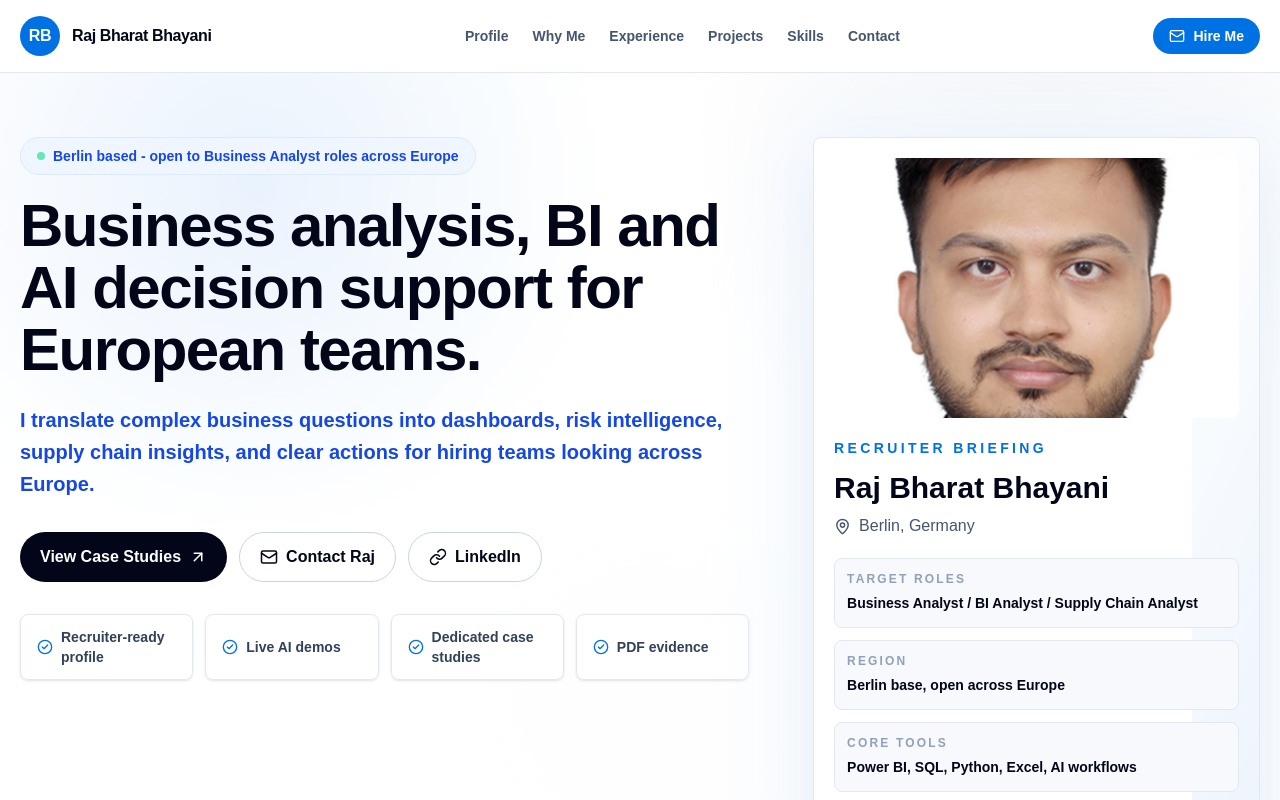
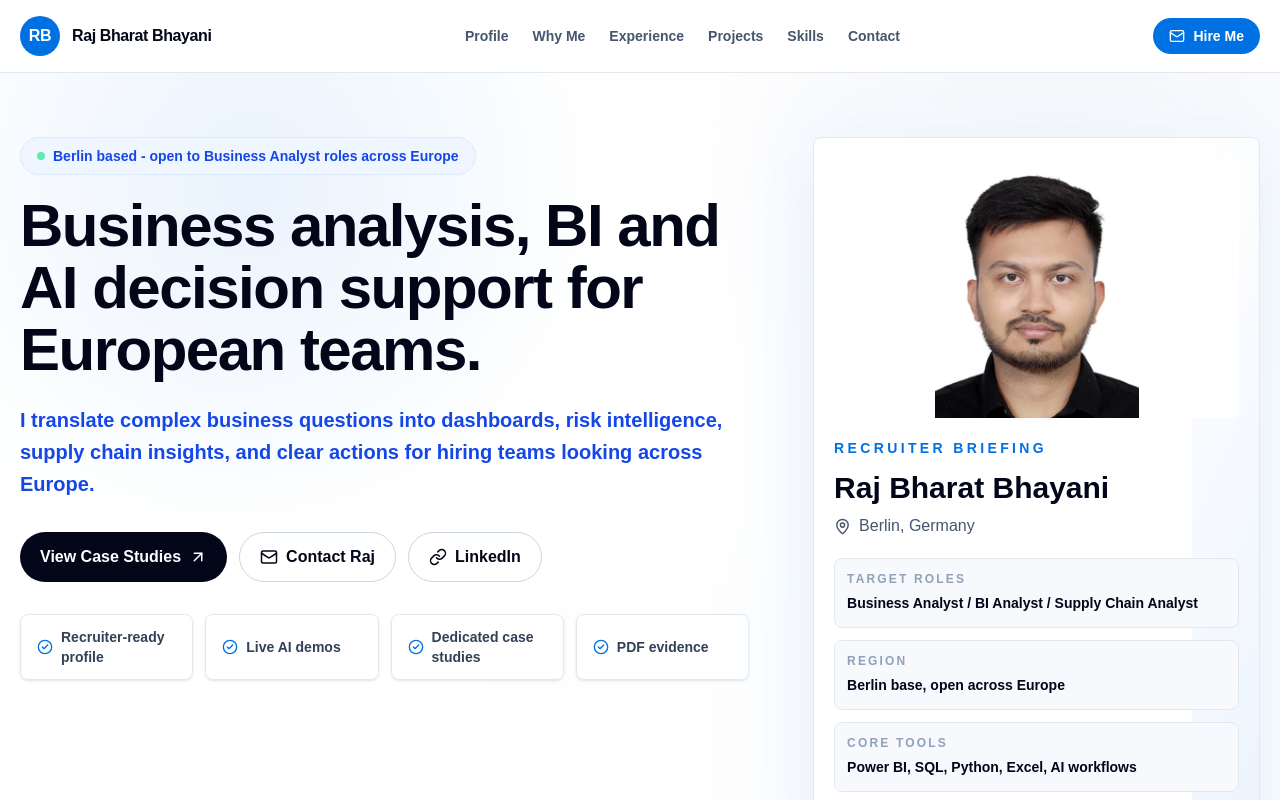
Before and after one commit to rajbbhayani-sketch/raj-portfolio, a Next.js app: page / in a window 1280 px wide. Shown: the top 800 px of the page. Built offline with nearby package versions, Linux system fonts and the light colour scheme.

Commit message:
Show full portrait in hero

```diff
--- a/app/page.tsx
+++ b/app/page.tsx
@@ -338,7 +338,7 @@ export default function Home() {
             <div className="absolute -inset-5 rounded-[2rem] bg-blue-50 blur-2xl" />
             <div className="premium-panel relative overflow-hidden rounded-lg border border-slate-200 bg-white p-5 shadow-2xl shadow-slate-200/80">
               <div className="grid gap-5 md:grid-cols-[0.72fr_1.28fr] lg:grid-cols-1">
-                <Image src="/profile/profile.jpg" alt="Raj Bharat Bhayani" width={720} height={760} priority className="h-[320px] w-full rounded-lg object-cover object-center md:h-full lg:h-[240px] xl:h-[260px]" />
+                <Image src="/profile/profile.jpg" alt="Raj Bharat Bhayani" width={720} height={760} priority className="h-[320px] w-full rounded-lg bg-white object-contain object-center md:h-full lg:h-[240px] xl:h-[260px]" />
                 <div className="flex flex-col justify-between gap-5">
                   <div>
                     <p className="text-sm font-black uppercase tracking-[0.24em] text-[#0071e3]">Recruiter Briefing</p>
```
